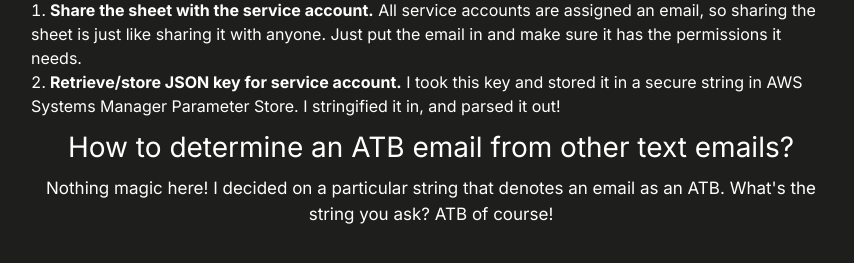
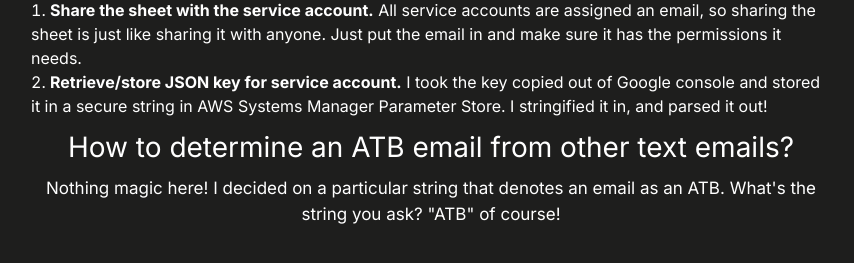
Before and after one commit to bgandy94/personal-website, a Next.js app: page /projects/atb-system in a window 1280 px wide. Shown: the part 1694-1957 px from the top of the page, without its empty margins (209-1063 px from the left). Built offline with nearby package versions, Linux system fonts and the light colour scheme.

Commit message:
more edits on ATB

```diff
--- a/src/app/projects/atb-system.project.tsx
+++ b/src/app/projects/atb-system.project.tsx
@@ -88,14 +88,16 @@ export const atbSystemProject: Project = {
           <span className="font-bold">
             Retrieve/store JSON key for service account.
           </span>{' '}
-          I took this key and stored it in a secure string in AWS Systems
-          Manager Parameter Store. I stringified it in, and parsed it out!
+          I took the key copied out of Google console and stored it in a secure
+          string in AWS Systems Manager Parameter Store. I stringified it in,
+          and parsed it out!
         </li>
       </ol>
       <h3>How to determine an ATB email from other text emails?</h3>
       <p>
         Nothing magic here! I decided on a particular string that denotes an
-        email as an ATB. What&apos;s the string you ask? ATB of course!
+        email as an ATB. What&apos;s the string you ask? &quot;ATB&quot; of
+        course!
       </p>
     </div>
   ),
```
